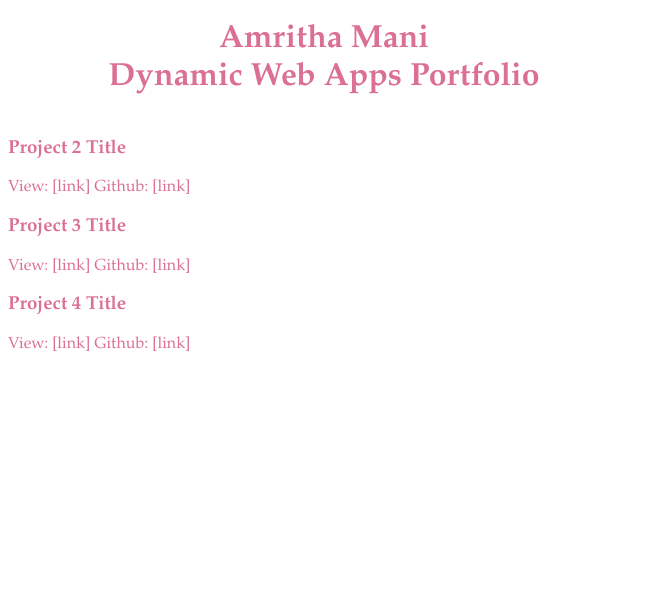
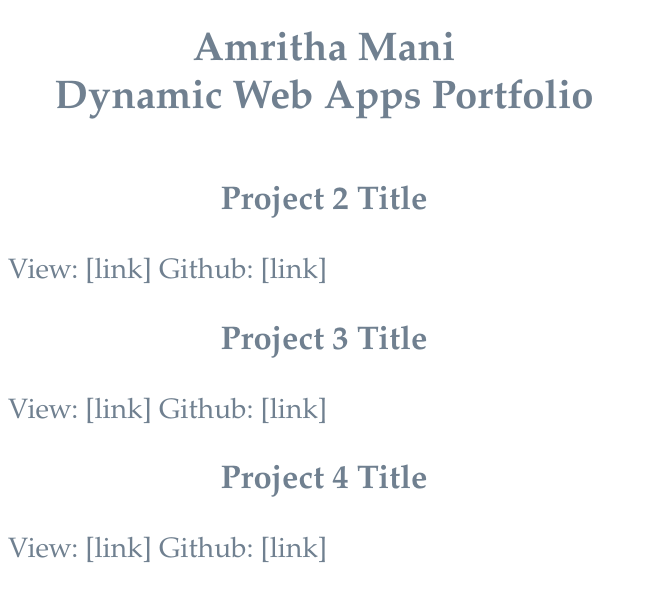
Before and after one commit to Amrithamani/p1, a PHP site: page / in a window 1280 px wide. Shown: the top 602 px of the page, without its empty margins (0-647 px from the left). Run offline with PHP 8.4, Linux system fonts and the light colour scheme.

Commit message:
changed size of font-family

```diff
--- a/mystyle.css
+++ b/mystyle.css
@@ -2,7 +2,7 @@
 
                                 h1 {
 					text-align:center;
-
+					font-size:40px;
 				}
 
 				.container {
@@ -10,7 +10,8 @@
 					min-width:600px;
 					margin-bottom:50px;
 					font-family: Garamond;
-					color:#DB7093;
+					color:#708090;
+					font-size:28px;
 				}
 
 				img {
@@ -20,9 +21,9 @@
 				}
 
                                 h3 {
-                                	text-align:justify;
+                                	text-align:center;
                                 }
 
 			        para {
-			        	text-align:justify;
+			        	text-align:center;
 			        }
```
